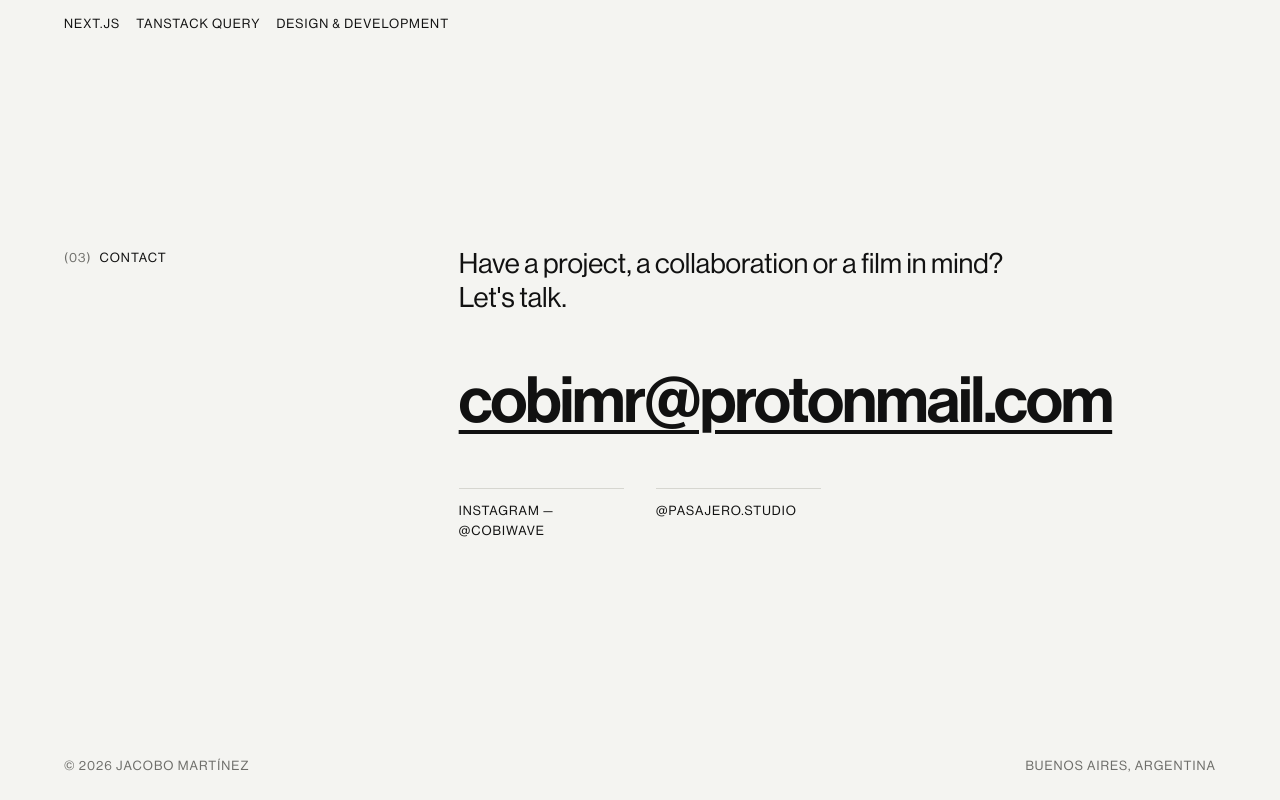
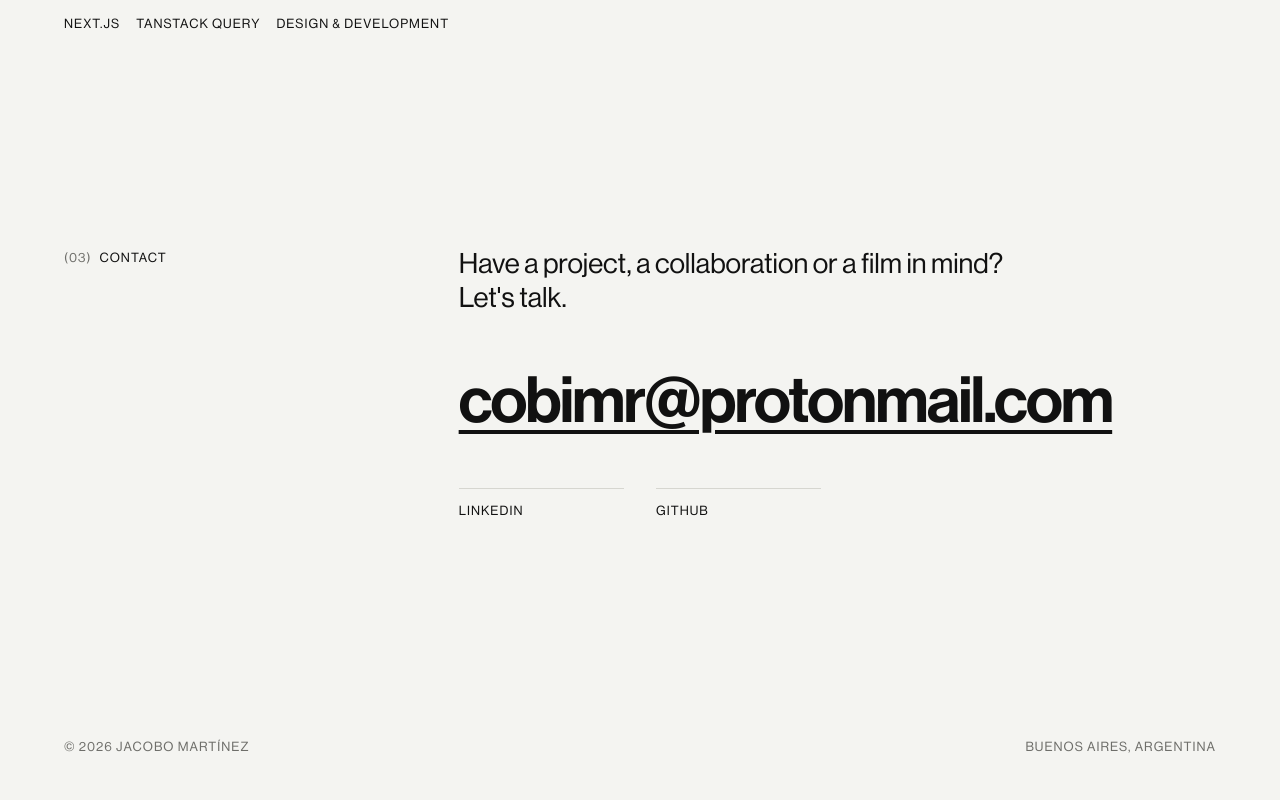
Before and after one commit to cobiwave/jacobo-martinez, a Next.js app: page / in a window 1280 px wide. Shown: the part 3318-4118 px from the top of the page. Built offline with nearby package versions, Linux system fonts and the light colour scheme.

Commit message:
feat: update Contact component to use social media links from external source

```diff
--- a/app/_components/Contact.tsx
+++ b/app/_components/Contact.tsx
@@ -9,19 +9,11 @@ import {
   splitWords,
   useMotion,
 } from "@/app/_lib/motion";
+import { social } from "@/app/_lib/social";
 import { SectionHeading } from "./SectionHeading";
 import styles from "./Contact.module.css";
 
-const links = [
-  {
-    label: "Instagram — @cobiwave",
-    href: "https://www.instagram.com/cobiwave/",
-  },
-  {
-    label: "@pasajero.studio",
-    href: "https://www.instagram.com/pasajero.studio/",
-  },
-];
+const links = [social.linkedin, social.github];
 
 export function Contact() {
   const containerRef = useRef<HTMLElement>(null);
```
